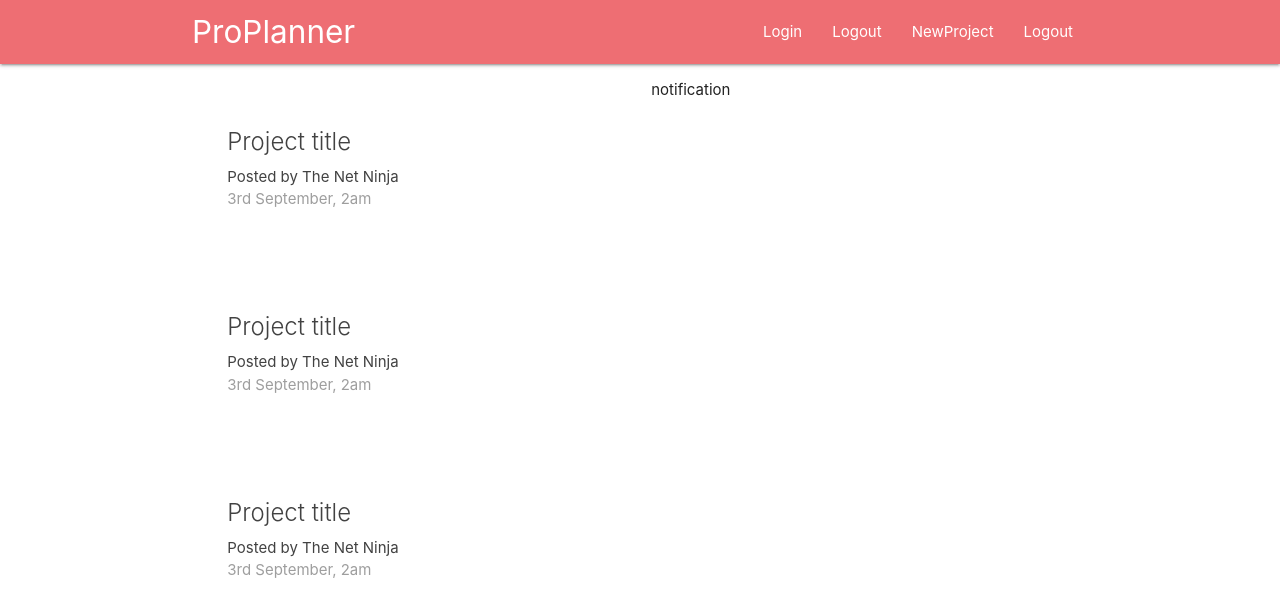
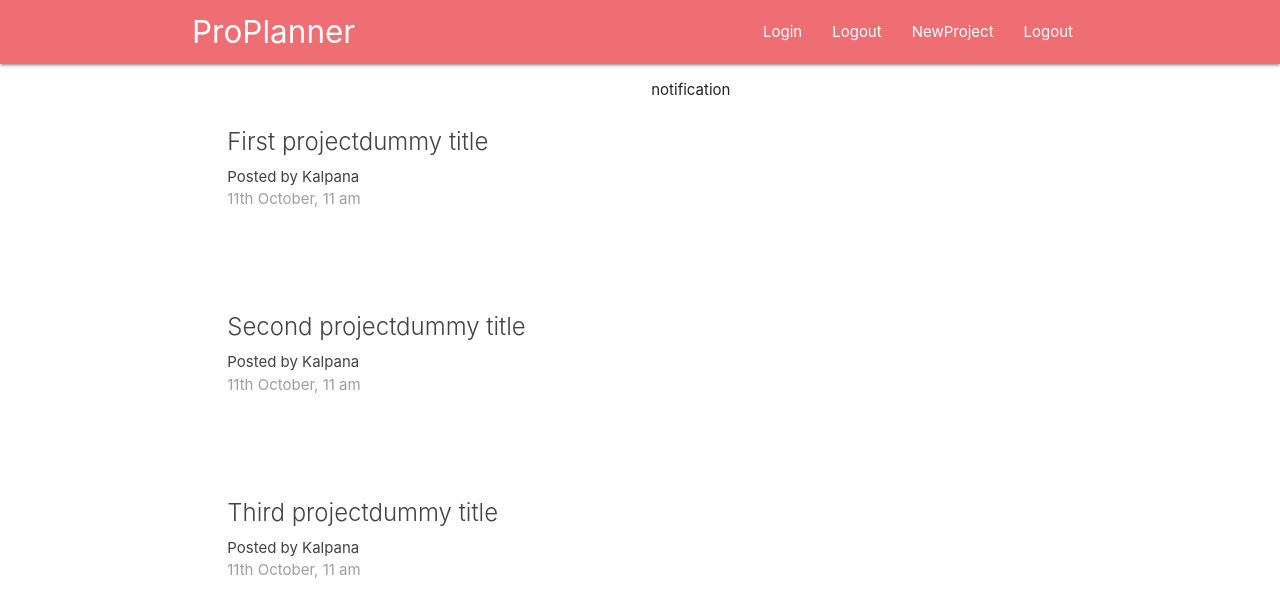
Before and after one commit to Developer-Rathod/proplanner, a React (Create React App) app: page / in a window 1280 px wide. Shown: the top 616 px of the page. Built offline with nearby package versions, Linux system fonts and the light colour scheme.

Commit message:
connect projects props to state

```diff
--- a/src/components/dashboard/Dashboard.js
+++ b/src/components/dashboard/Dashboard.js
@@ -1,14 +1,17 @@
 import React, { Component } from 'react';
 import Notifications from './Notifications';
 import ProjectList from '../projects/ProjectList';
+import { connect } from 'react-redux'; //glu lib connect to redux store to react
 
-export default class Dashboard extends Component {
+class Dashboard extends Component {
     render() {
+        console.log(this.props);
+        const { projects } = this.props;
         return (
             <div className="container">
                 <div className="row">
                     <div className="col s12 m6">
-                    <ProjectList />
+                    <ProjectList  projects={projects} />
                     </div>
                     <div className="col s12 m5">
                     <Notifications />
@@ -18,3 +21,12 @@ export default class Dashboard extends Component {
         )
     }
 }
+// get initial state from project reducer projects,
+// send it to rootreducer project and finally state to the projects props <-
+// console.log(this.props)
+const mapStateToProps = (state) => {
+    return {
+        projects: state.project.projects //creating property projects as props
+    }
+}
+export default connect(mapStateToProps)(Dashboard)
--- a/src/components/projects/ProjectList.js
+++ b/src/components/projects/ProjectList.js
@@ -1,12 +1,17 @@
 import React from 'react'
 import ProjectSummary from './ProjectSummary'
 
-const ProjectList = () => {
+const ProjectList = ({projects}) => {
     return (
         <div className="project-list section">
-            <ProjectSummary />
-            <ProjectSummary />
-            <ProjectSummary />
+            {
+                projects && projects.map( project =>{
+                    return(
+                        <ProjectSummary project={project} key={project.id} />
+                    )
+                })
+
+            }
 
         </div>
     )
--- a/src/components/projects/ProjectSummary.js
+++ b/src/components/projects/ProjectSummary.js
@@ -1,13 +1,14 @@
 import React from 'react'
 
-const ProjectSummary = () => {
+const ProjectSummary = ({project}) => {
     return (
         <div className="section">
             <div className="card z-depth-0 project-summary">
                 <div className="card-content grey-text text-darken-3">
-                    <span className="card-title ">Project title</span>
-                    <p>Posted by The Net Ninja</p>
-                    <p className="grey-text">3rd September, 2am</p>
+                    <span className="card-title ">{project.title}</span>
+
+                    <p>Posted by Kalpana</p>
+                    <p className="grey-text">11th October, 11 am</p>
                 </div>
             </div>
         </div>
--- a/src/index.js
+++ b/src/index.js
@@ -8,11 +8,7 @@ import { Provider} from 'react-redux';
 
 const store = createStore(rootReducer);
 
-ReactDOM.render(
-    <Provider store={store} >
-        <App />
-    </Provider>,
-    document.getElementById('root')
+ReactDOM.render(<Provider store={store} ><App /></Provider>, document.getElementById('root')
 );
 
 // If you want your app to work offline and load faster, you can change
--- a/src/store/reducers/authReducer.js
+++ b/src/store/reducers/authReducer.js
@@ -1,6 +1,6 @@
 const initState = {};
 
-const authReducer = (state = initState,action) => {
+const authReducer = (state = initState, action) => {
     return  state
 }
 
--- a/src/store/reducers/projectReducer.js
+++ b/src/store/reducers/projectReducer.js
@@ -1,11 +1,13 @@
 
 const initState = {
     projects:[
-
+        {id: '1', title: 'First projectdummy title', content: 'love it'},
+        {id: '2', title: 'Second projectdummy title', content: 'love it'},
+        {id: '3', title: 'Third projectdummy title', content: 'love it'}
     ]
 };
 
-const projectReducer = (state = initState,action) => {
+const projectReducer = (state = initState, action) => {
     return  state
 }
 
```
Also changed, not shown: src/store/actions/projectAction.js (added, +11 -0 lines), src/components/auth/SignOut.js (added).
